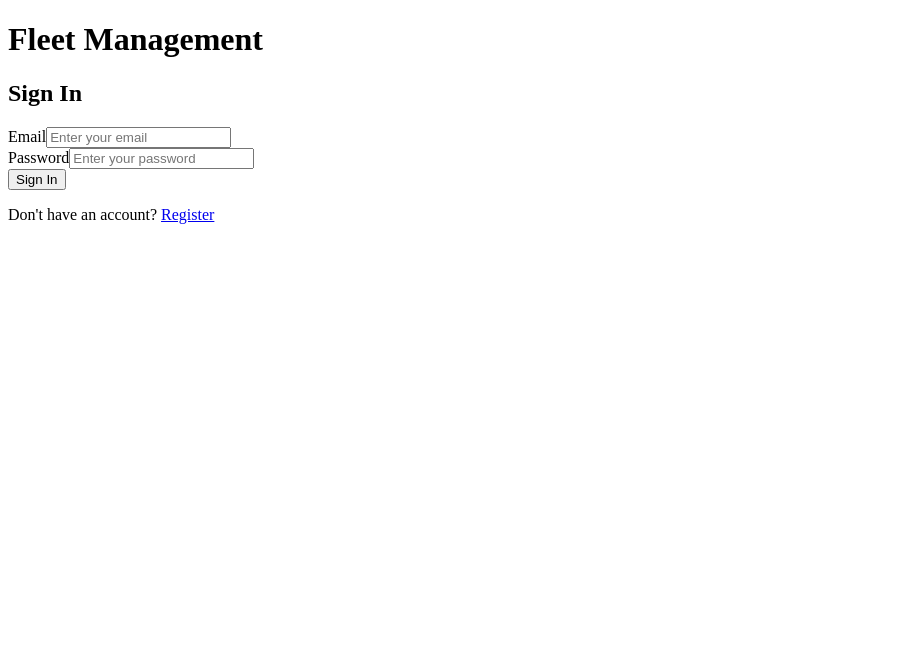
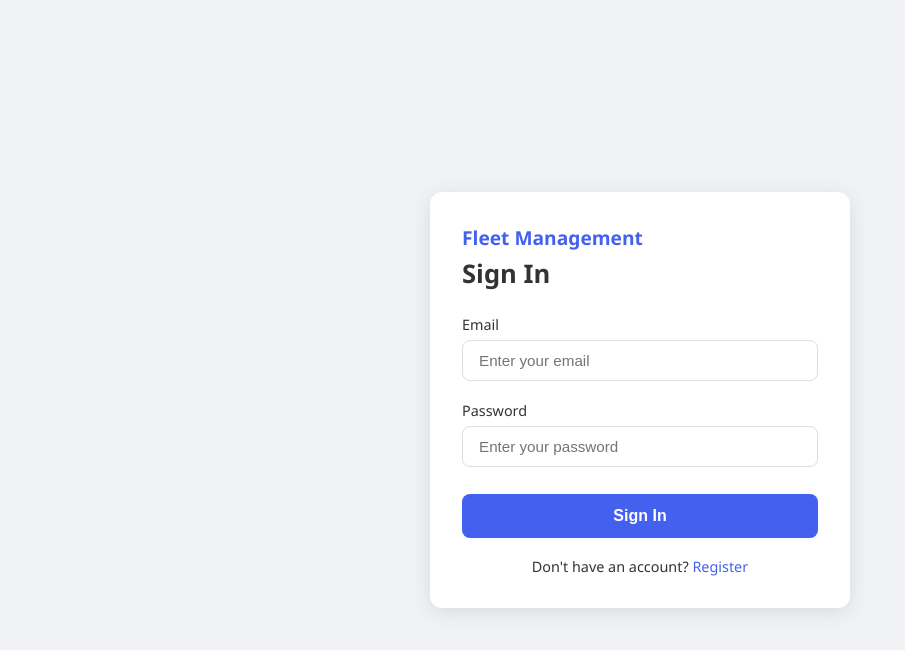
Before and after one commit to chidinmaosonwa-paul/Jewel_Fleet_Management_Client, a React (Vite) app: page /login in a window 1280 px wide. Shown: the top 650 px of the page, without its empty margins (0-905 px from the left). Built offline with nearby package versions, Linux system fonts and the light colour scheme.

Commit message:
Refactor routing and remove unused components; add axios instance and admin dashboard

```diff
--- a/src/App.jsx
+++ b/src/App.jsx
@@ -1,10 +1,7 @@
 import { Routes, Route, Navigate } from 'react-router-dom';
 import { useAuth } from './context/AuthContext';
 import Login from './pages/Login.jsx';
-import Register from './pages/Register.jsx';
 import AdminDashboard from './pages/admin/Dashboard.jsx';
-import UserDashboard from './pages/user/Dashboard.jsx';
-import DriverDashboard from './pages/driver/Dashboard.jsx';
 
 const ProtectedRoute = ({ children, role }) => {
   const { token, user } = useAuth();
@@ -18,7 +15,6 @@ const App = () => {
     <Routes>
       <Route path="/" element={<Navigate to="/login" />} />
       <Route path="/login" element={<Login />} />
-      <Route path="/register" element={<Register />} />
       <Route
         path="/admin/*"
         element={
@@ -27,22 +23,6 @@ const App = () => {
           </ProtectedRoute>
         }
       />
-      <Route
-        path="/user/*"
-        element={
-          <ProtectedRoute role="user">
-            <UserDashboard />
-          </ProtectedRoute>
-        }
-      />
-      <Route
-        path="/driver/*"
-        element={
-          <ProtectedRoute role="driver">
-            <DriverDashboard />
-          </ProtectedRoute>
-        }
-      />
     </Routes>
   );
 };
--- a/src/assets/axiosInstance.js
+++ b/src/api/axiosInstance.js
@@ -1,7 +1,7 @@
 import axios from 'axios';
 
 const axiosInstance = axios.create({
-  baseURL: import.meta.env.VITE_API_URL,
+  baseURL: 'https://jewels-fleet-management-api.onrender.com/api',
 });
 
 axiosInstance.interceptors.request.use((config) => {
--- a/src/index.css
+++ b/src/index.css
@@ -0,0 +1,113 @@
+* {
+  margin: 0;
+  padding: 0;
+  box-sizing: border-box;
+}
+
+body {
+  font-family: 'Segoe UI', Tahoma, Geneva, Verdana, sans-serif;
+  background-color: #f0f2f5;
+  color: #333;
+}
+
+.auth-container {
+  min-height: 100vh;
+  display: flex;
+  align-items: center;
+  justify-content: center;
+}
+
+.auth-card {
+  background: white;
+  padding: 2rem;
+  border-radius: 12px;
+  box-shadow: 0 4px 20px rgba(0, 0, 0, 0.1);
+  width: 100%;
+  max-width: 420px;
+}
+
+.auth-card h1 {
+  font-size: 1.2rem;
+  color: #4361ee;
+  margin-bottom: 0.3rem;
+}
+
+.auth-card h2 {
+  font-size: 1.6rem;
+  margin-bottom: 1.5rem;
+}
+
+.form-group {
+  margin-bottom: 1.2rem;
+}
+
+.form-group label {
+  display: block;
+  margin-bottom: 0.4rem;
+  font-size: 0.9rem;
+  font-weight: 500;
+}
+
+.form-group input,
+.form-group select {
+  width: 100%;
+  padding: 0.7rem 1rem;
+  border: 1px solid #ddd;
+  border-radius: 8px;
+  font-size: 0.95rem;
+  outline: none;
+  transition: border 0.2s;
+}
+
+.form-group input:focus,
+.form-group select:focus {
+  border-color: #4361ee;
+}
+
+button[type='submit'] {
+  width: 100%;
+  padding: 0.8rem;
+  background-color: #4361ee;
+  color: white;
+  border: none;
+  border-radius: 8px;
+  font-size: 1rem;
+  font-weight: 600;
+  cursor: pointer;
+  margin-top: 0.5rem;
+  transition: background 0.2s;
+}
+
+button[type='submit']:hover {
+  background-color: #3451d1;
+}
+
+button[type='submit']:disabled {
+  background-color: #a0aec0;
+  cursor: not-allowed;
+}
+
+.error {
+  background-color: #fff5f5;
+  color: #c1121f;
+  padding: 0.7rem 1rem;
+  border-radius: 8px;
+  margin-bottom: 1rem;
+  font-size: 0.9rem;
+}
+
+p {
+  margin-top: 1.2rem;
+  font-size: 0.9rem;
+  text-align: center;
+}
+
+p a {
+  color: #4361ee;
+  text-decoration: none;
+  font-weight: 500;
+}
+
+p a:hover {
+  text-decoration: underline;
+}
--- /dev/null
+++ b/src/pages/admin/dashboard.jsx
@@ -0,0 +1,10 @@
+const AdminDashboard = () => {
+  return (
+    <div>
+      <h1>Admin Dashboard</h1>
+      <p>Welcome, Admin!</p>
+    </div>
+  );
+};
+
+export default AdminDashboard;
--- a/src/pages/login.jsx
+++ b/src/pages/login.jsx
@@ -2,6 +2,9 @@ import { useState } from 'react';
 import { useNavigate, Link } from 'react-router-dom';
 import { useAuth } from '../context/AuthContext';
 import axiosInstance from '../api/axiosInstance';
+
+console.log('Login component loaded');
+console.log('axiosInstance:', axiosInstance);
 
 const Login = () => {
   const { login } = useAuth();
```
